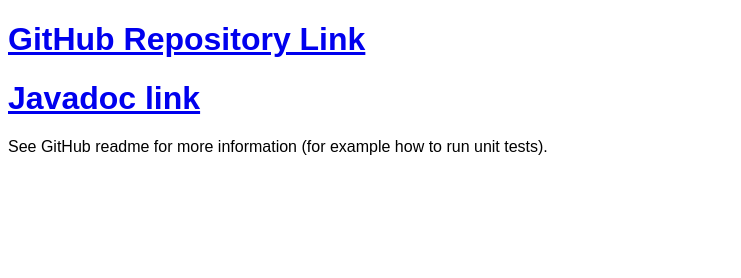
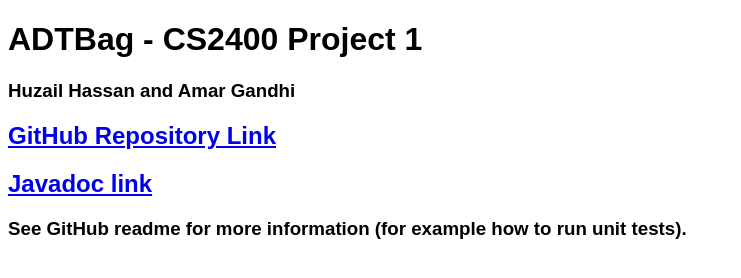
Before and after one commit to huzailhassan/ADTBag, a plain HTML site: page index.html in a window 1280 px wide. Shown: the whole page, without its empty margins (0-741 px from the left). Drawn offline with Linux system fonts and the light colour scheme.

Commit message:
Add names to index.html

```diff
--- a/index.html
+++ b/index.html
@@ -2,11 +2,14 @@
 <html>
 <body style="font-family: Arial, sans-serif">
 
-<h1><a href="https://github.com/huzailhassan/ADTBag">GitHub Repository Link</a></h1>
+<h1>ADTBag - CS2400 Project 1</h1>
+<h3>Huzail Hassan and Amar Gandhi</h3>
 
-<h1><a href="./doc/index.html?package-summary.html">Javadoc link</a></h1>
+<h2><a href="https://github.com/huzailhassan/ADTBag">GitHub Repository Link</a></h2>
 
-<p>See GitHub readme for more information (for example how to run unit tests).</p>
+<h2><a href="./doc/index.html?package-summary.html">Javadoc link</a></h2>
+
+<h3>See GitHub readme for more information (for example how to run unit tests).</h3>
 
 </body>
 </html>
```
